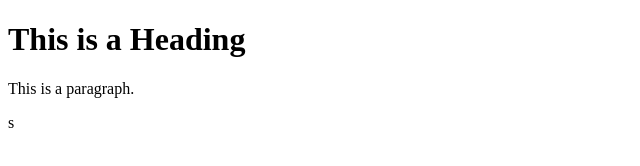
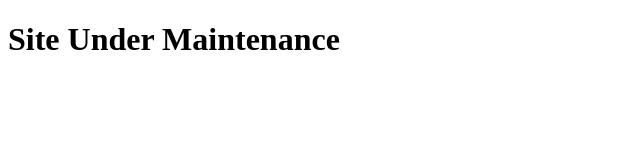
Before and after one commit to kiranvivo/kiranvivo.github.io, a plain HTML site: page index.html in a window 1280 px wide. Shown: the whole page, without its empty margins (0-640 px from the left). Drawn offline with Linux system fonts and the light colour scheme.

Commit message:
Update index.html

```diff
--- a/index.html
+++ b/index.html
@@ -1,12 +1,12 @@
 <!DOCTYPE html>
 <html>
 <head>
-<title>Page Title</title>
+<title>Under Construction</title>
 </head>
 <body>
 
-<h1>This is a Heading</h1>
-<p>This is a paragraph.</p>
+<h1>Site Under Maintenance</h1>
+
 
 </body>
-</html>s
+</html>
```
